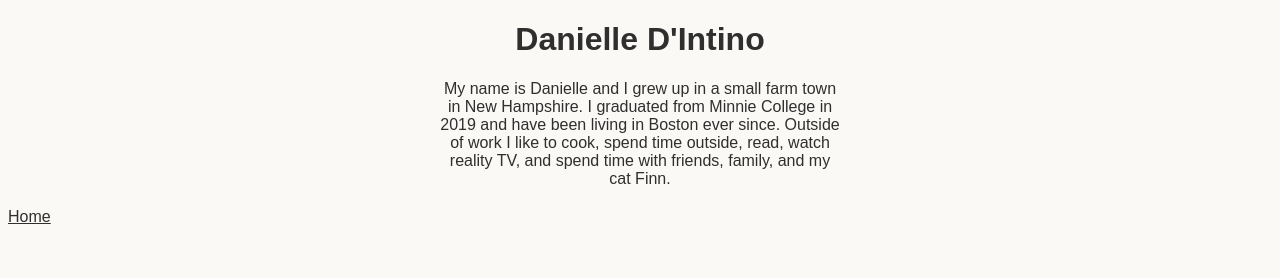
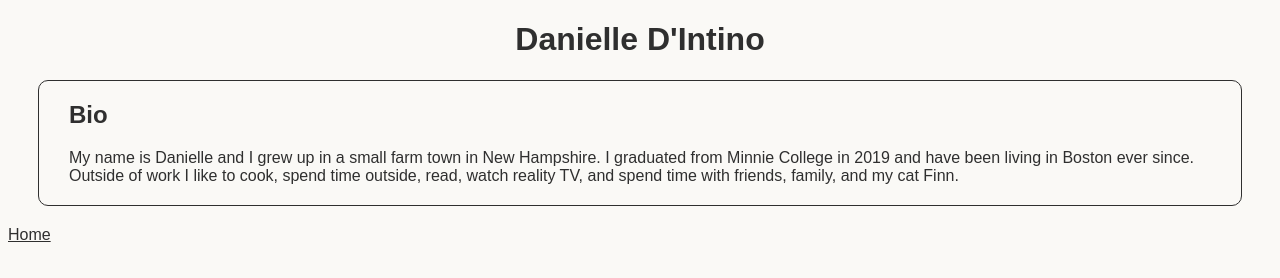
Before and after one commit to danidintino/danidintino.github.io, a plain HTML site: page bio.html in a window 1280 px wide. Drawn offline with Linux system fonts and the light colour scheme.

Commit message:
update style

```diff
--- a/bio.html
+++ b/bio.html
@@ -10,12 +10,15 @@
       <h1>
         Danielle D'Intino
       </h1>
-      <p class="bio">
-        My name is Danielle and I grew up in a small farm town in New Hampshire.
-        I graduated from Minnie College in 2019 and have been living in Boston ever since.
-        Outside of work I like to cook, spend time outside, read, watch reality TV,
-        and spend time with friends, family, and my cat Finn.
-      </p>
+      <div class="section">
+        <h2>Bio</h2>
+        <div>
+          My name is Danielle and I grew up in a small farm town in New Hampshire.
+          I graduated from Minnie College in 2019 and have been living in Boston ever since.
+          Outside of work I like to cook, spend time outside, read, watch reality TV,
+          and spend time with friends, family, and my cat Finn.
+        </div>
+      </div>
     </div>
     <a class="home_link" href="index.html" title="Home">Home</a>
   </body>
--- a/index.css
+++ b/index.css
@@ -38,11 +38,11 @@ img {
   font-style: italic;
 }
 
-.bio {
+/* .bio {
   margin: auto;
   max-width: 400px;
   text-align: center;
-}
+} */
 
 .section {
   padding: 0 30px 20px 30px;
```
